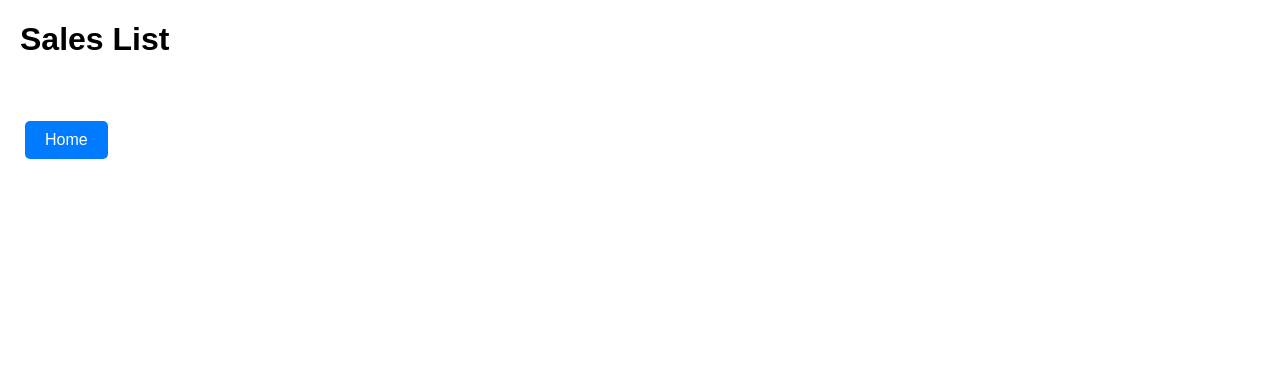
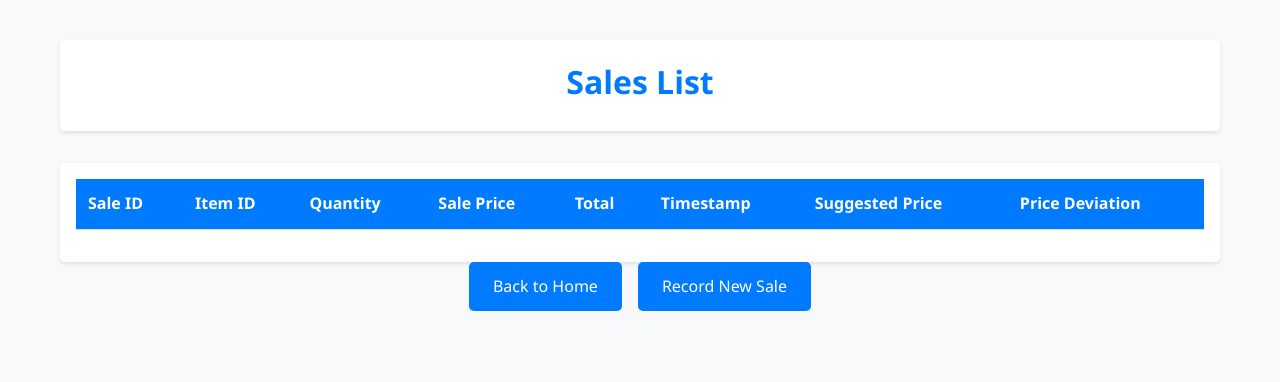
Before and after one commit to pri12345/GV_backend, a Flask app: page /sales in a window 1280 px wide. Shown: the top 382 px of the page. Run offline with Flask 3, Linux system fonts and the light colour scheme; lists and menus that the app fills with data are empty.

Commit message:
cursor first modifications

```diff
--- a/Templates/sales.html
+++ b/Templates/sales.html
@@ -2,55 +2,53 @@
 <html lang="en">
 <head>
     <meta charset="UTF-8">
-    <title>Sales List</title>
-    <style>
-        body { font-family: Arial, sans-serif; margin: 20px; }
-        .nav-button {
-            display: inline-block;
-            padding: 10px 20px;
-            margin: 5px;
-            background-color: #007bff;
-            color: white;
-            text-decoration: none;
-            border-radius: 5px;
-        }
-        .nav-button:hover { background-color: #0056b3; }
-
-        .form-group {
-            display: flex;
-            align-items: center;
-            margin-bottom: 10px;
-        }
-        .form-group label {
-            margin-right: 10px;
-        }
-        .suggestion {
-            margin-left: 10px;
-            color: gray;
-            font-style: italic;
-        }
-    </style>
+    <meta name="viewport" content="width=device-width, initial-scale=1.0">
+    <title>Sales List - Wholesale Management System</title>
+    <link rel="stylesheet" href="{{ url_for('static', filename='style.css') }}">
 </head>
 <body>
-    <h1>Sales List</h1>
-    <p>
-        {% for sale in sales %}
+    <div class="container">
+        <header class="header">
+            <h1>Sales List</h1>
+        </header>
 
-                Sale number: {{sale.id}}<br>
-                Item ID: {{ sale.item_id }} <br>
-                Quantity: {{ sale.quantity }} units<br>
-                Sale Price: ${{ sale.actual_price }} <br>
-                Total: ${{ sale.total }}<br>
+        <div class="table-container">
+            <table>
+                <thead>
+                    <tr>
+                        <th>Sale ID</th>
+                        <th>Item ID</th>
+                        <th>Quantity</th>
+                        <th>Sale Price</th>
+                        <th>Total</th>
+                        <th>Timestamp</th>
+                        <th>Suggested Price</th>
+                        <th>Price Deviation</th>
+                    </tr>
+                </thead>
+                <tbody>
+                    {% for sale in sales %}
+                    <tr>
+                        <td>{{ sale.id }}</td>
+                        <td>{{ sale.item_id }}</td>
+                        <td>{{ sale.quantity }} units</td>
+                        <td>${{ "%.2f"|format(sale.actual_price) }}</td>
+                        <td>${{ "%.2f"|format(sale.total) }}</td>
+                        <td>{{ sale.timestamp.strftime('%Y-%m-%d %H:%M:%S') }}</td>
+                        <td>${{ "%.2f"|format(sale.suggested_price) }}</td>
+                        <td class="{{ 'success' if sale.price_deviation >= 0 else 'error' }}">
+                            ${{ "%.2f"|format(sale.price_deviation) }}
+                        </td>
+                    </tr>
+                    {% endfor %}
+                </tbody>
+            </table>
+        </div>
 
-                Sale timestamp: {{sale.timestamp}} <br>
-                Suggested Price: ${{ sale.suggested_price }} <br>
-                Price deviation: ${{ sale.price_deviation }} <br><br><br>
-
-
-        {% endfor %}
-        </p>
-
-    <br><br>
-    <a href="{{ url_for('home') }}" class="nav-button">Home</a>
+        <nav class="nav-container">
+            <a href="{{ url_for('home') }}" class="nav-button">Back to Home</a>
+            <a href="{{ url_for('show_record_sale_form') }}" class="nav-button">Record New Sale</a>
+        </nav>
+    </div>
 </body>
 </html>
--- /dev/null
+++ b/static/style.css
@@ -0,0 +1,167 @@
+/* Global Styles */
+:root {
+    --primary-color: #007bff;
+    --primary-hover: #0056b3;
+    --background-color: #f8f9fa;
+    --text-color: #333;
+    --border-radius: 5px;
+    --box-shadow: 0 2px 4px rgba(0, 0, 0, 0.1);
+}
+
+* {
+    margin: 0;
+    padding: 0;
+    box-sizing: border-box;
+}
+
+body {
+    font-family: 'Segoe UI', Arial, sans-serif;
+    line-height: 1.6;
+    background-color: var(--background-color);
+    color: var(--text-color);
+    padding: 20px;
+}
+
+/* Container */
+.container {
+    max-width: 1200px;
+    margin: 0 auto;
+    padding: 20px;
+}
+
+/* Header */
+.header {
+    text-align: center;
+    margin-bottom: 2rem;
+    padding: 1rem;
+    background-color: white;
+    border-radius: var(--border-radius);
+    box-shadow: var(--box-shadow);
+}
+
+.header h1 {
+    color: var(--primary-color);
+    margin-bottom: 0.5rem;
+}
+
+/* Navigation */
+.nav-container {
+    display: flex;
+    flex-wrap: wrap;
+    gap: 1rem;
+    justify-content: center;
+    margin-bottom: 2rem;
+}
+
+.nav-button {
+    display: inline-block;
+    padding: 12px 24px;
+    background-color: var(--primary-color);
+    color: white;
+    text-decoration: none;
+    border-radius: var(--border-radius);
+    transition: background-color 0.3s ease;
+    border: none;
+    cursor: pointer;
+    font-weight: 500;
+}
+
+.nav-button:hover {
+    background-color: var(--primary-hover);
+    transform: translateY(-1px);
+}
+
+/* Forms */
+.form-container {
+    background-color: white;
+    padding: 2rem;
+    border-radius: var(--border-radius);
+    box-shadow: var(--box-shadow);
+    max-width: 600px;
+    margin: 0 auto;
+}
+
+.form-group {
+    margin-bottom: 1.5rem;
+}
+
+.form-group label {
+    display: block;
+    margin-bottom: 0.5rem;
+    font-weight: 500;
+}
+
+.form-group input,
+.form-group select {
+    width: 100%;
+    padding: 8px 12px;
+    border: 1px solid #ddd;
+    border-radius: var(--border-radius);
+    font-size: 1rem;
+}
+
+/* Tables */
+.table-container {
+    background-color: white;
+    padding: 1rem;
+    border-radius: var(--border-radius);
+    box-shadow: var(--box-shadow);
+    overflow-x: auto;
+}
+
+table {
+    width: 100%;
+    border-collapse: collapse;
+    margin-bottom: 1rem;
+}
+
+th, td {
+    padding: 12px;
+    text-align: left;
+    border-bottom: 1px solid #ddd;
+}
+
+th {
+    background-color: var(--primary-color);
+    color: white;
+}
+
+tr:hover {
+    background-color: #f5f5f5;
+}
+
+/* Messages */
+.message {
+    padding: 1rem;
+    margin: 1rem 0;
+    border-radius: var(--border-radius);
+    text-align: center;
+}
+
+.success {
+    background-color: #d4edda;
+    color: #155724;
+    border: 1px solid #c3e6cb;
+}
+
+.error {
+    background-color: #f8d7da;
+    color: #721c24;
+    border: 1px solid #f5c6cb;
+}
+
+/* Responsive Design */
+@media (max-width: 768px) {
+    .container {
+        padding: 10px;
+    }
+
+    .nav-container {
+        flex-direction: column;
+    }
+
+    .nav-button {
+        width: 100%;
+        text-align: center;
+    }
+}
```
Also changed, not shown: Templates/add_item.html (+24 -36 lines), Templates/add_stock.html (+25 -41 lines), Templates/index.html (+24 -19 lines), Templates/items.html (+37 -36 lines), Templates/record_sale.html (+23 -39 lines), Templates/stock_additions.html (+36 -36 lines).
